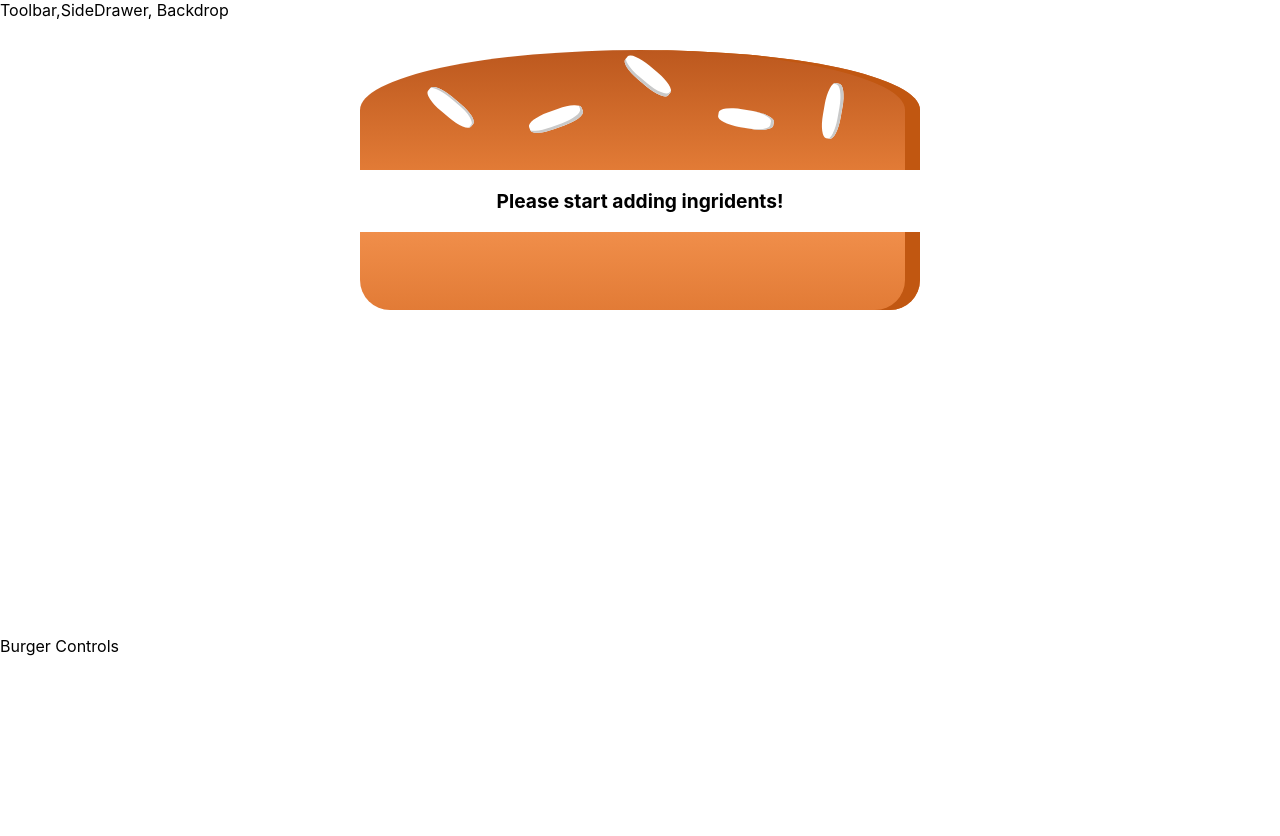
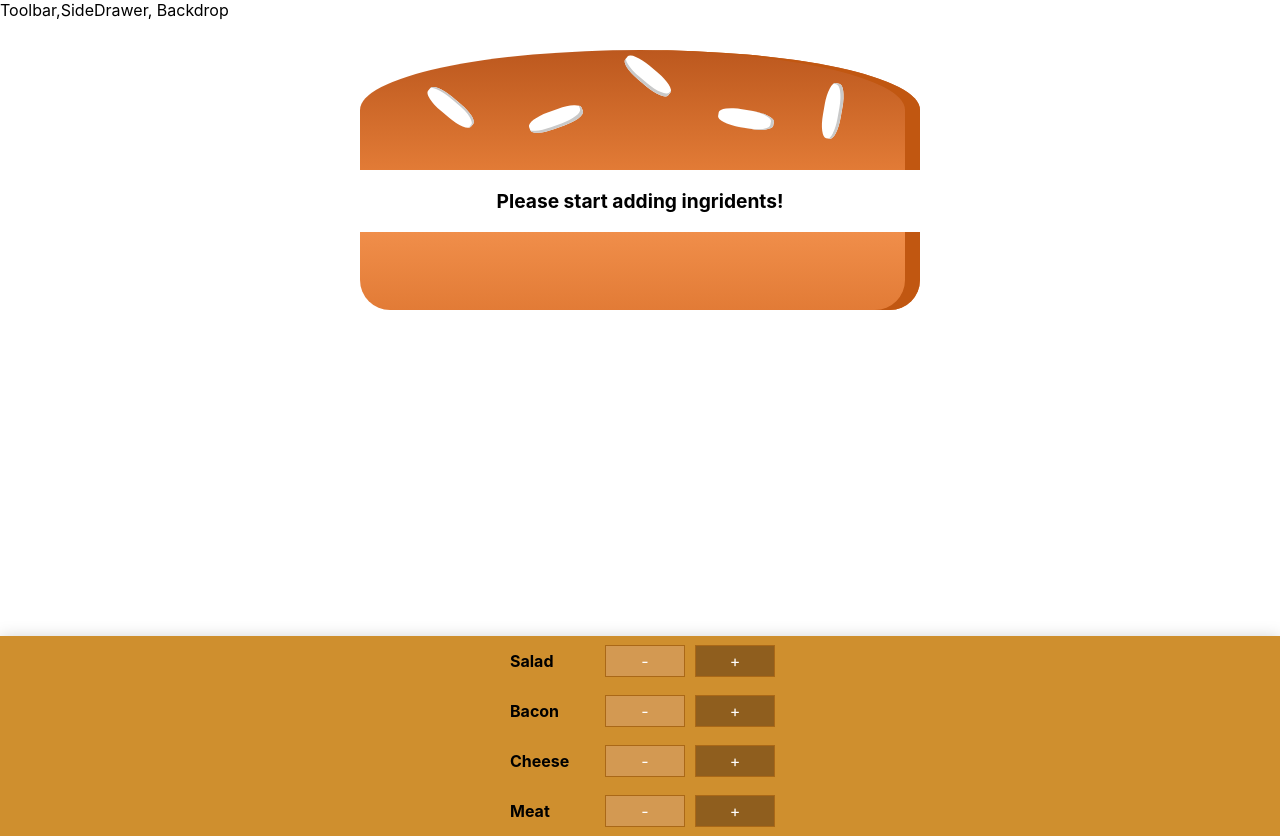
Before and after one commit to srv-smn/Burger-Builder, a React app: page / in a window 1280 px wide. Before the commit the page ends 800 px from the top, so only its background shows below. Built offline with nearby package versions, Linux system fonts and the light colour scheme.

Commit message:
added basic structure for build controls

```diff
--- a/src/components/Burger/BuildControls/BuildControl/BuildControl.js
+++ b/src/components/Burger/BuildControls/BuildControl/BuildControl.js
@@ -0,0 +1,11 @@
+import React from 'react'
+import classes from './BuildControl.module.css'
+const buildControl= (props)=>(
+  <div className = {classes.BuildControl}>
+  <div className = {classes.Label}>{props.label}</div>
+  <button className = {classes.Less}>-</button>
+  <button className = {classes.More}>+</button>
+  </div>
+);
+
+export default buildControl;
--- /dev/null
+++ b/src/components/Burger/BuildControls/BuildControl/BuildControl.module.css
@@ -0,0 +1,56 @@
+.BuildControl {
+    display: flex;
+    justify-content: space-between;
+    align-items: center;
+    margin: 5px 0;
+}
+
+.BuildControl button {
+    display: block;
+    font: inherit;
+    padding: 5px;
+    margin: 0 5px;
+    width: 80px;
+    border: 1px solid #AA6817;
+    cursor: pointer;
+    outline: none;
+}
+
+.BuildControl button:disabled {
+    background-color: #AC9980;
+    border: 1px solid #7E7365;
+    color: #ccc;
+    cursor: default;
+}
+
+.BuildControl button:hover:disabled {
+    background-color: #AC9980;
+    color: #ccc;
+    cursor: not-allowed;
+}
+
+.Label {
+    padding: 10px;
+    font-weight: bold;
+    width: 80px;
+}
+
+.BuildControl .Less {
+    background-color: #D39952;
+    color: white;
+}
+
+.BuildControl .More {
+    background-color: #8F5E1E;
+    color: white;
+}
+
+.BuildControl .Less:hover, .BuildControl .Less:active {
+    background-color: #DAA972;
+    color: white;
+}
+
+.BuildControl .More:hover,.BuildControl .More:active {
+    background-color: #99703F;
+    color: white;
+}
--- a/src/components/Burger/BuildControls/BuildControls.js
+++ b/src/components/Burger/BuildControls/BuildControls.js
@@ -0,0 +1,24 @@
+import React from 'react'
+import classes from './BuildControls.module.css'
+import BuildControl from './BuildControl/BuildControl'
+
+
+const controls = [
+  {label:'Salad', type: 'salad'},
+  {label:'Bacon', type: 'bacon'},
+  {label:'Cheese', type: 'cheese'},
+  {label:'Meat', type: 'meat'},
+]
+
+const buildControls = (props) =>(
+
+<div className={classes.BuildControls}>
+{controls.map(ctrl => (
+  <BuildControl key={ctrl.label} label ={ctrl.label} />
+))}
+
+</div>
+
+);
+
+export default buildControls ;
--- a/src/components/Burger/BuildControls/BuildControls.module.css
+++ b/src/components/Burger/BuildControls/BuildControls.module.css
@@ -4,7 +4,7 @@
   display:flex;
   flex-flow:column;
   align-items: center;
-  box-shadow: :0 2px 1pc #ccc;
+  box-shadow:0 2px 1pc #ccc;
   margin: auto;
   padding: 10 0;
 }
--- a/src/containers/BurgerBuilder/BurgerBuilder.js
+++ b/src/containers/BurgerBuilder/BurgerBuilder.js
@@ -1,6 +1,7 @@
 import React, {Component} from 'react';
 import Aux from '../../hoc/Auxiliary';
 import Burger from '../../components/Burger/Burger'
+import BuildControls from '../../components/Burger/BuildControls/BuildControls'
 class BurgerBuilder extends Component {
   state = {
     ingredients:{
@@ -14,9 +15,8 @@
   return (
     <Aux>
     <Burger ingredients={this.state.ingredients} />
-    <div>
-    Burger Controls
-    </div>
+    <BuildControls />
+
     </Aux>
   );
 }
```
Also changed, not shown: src/components/Burger/BuildControls/BuildControl/BuildControl.css (deleted).
